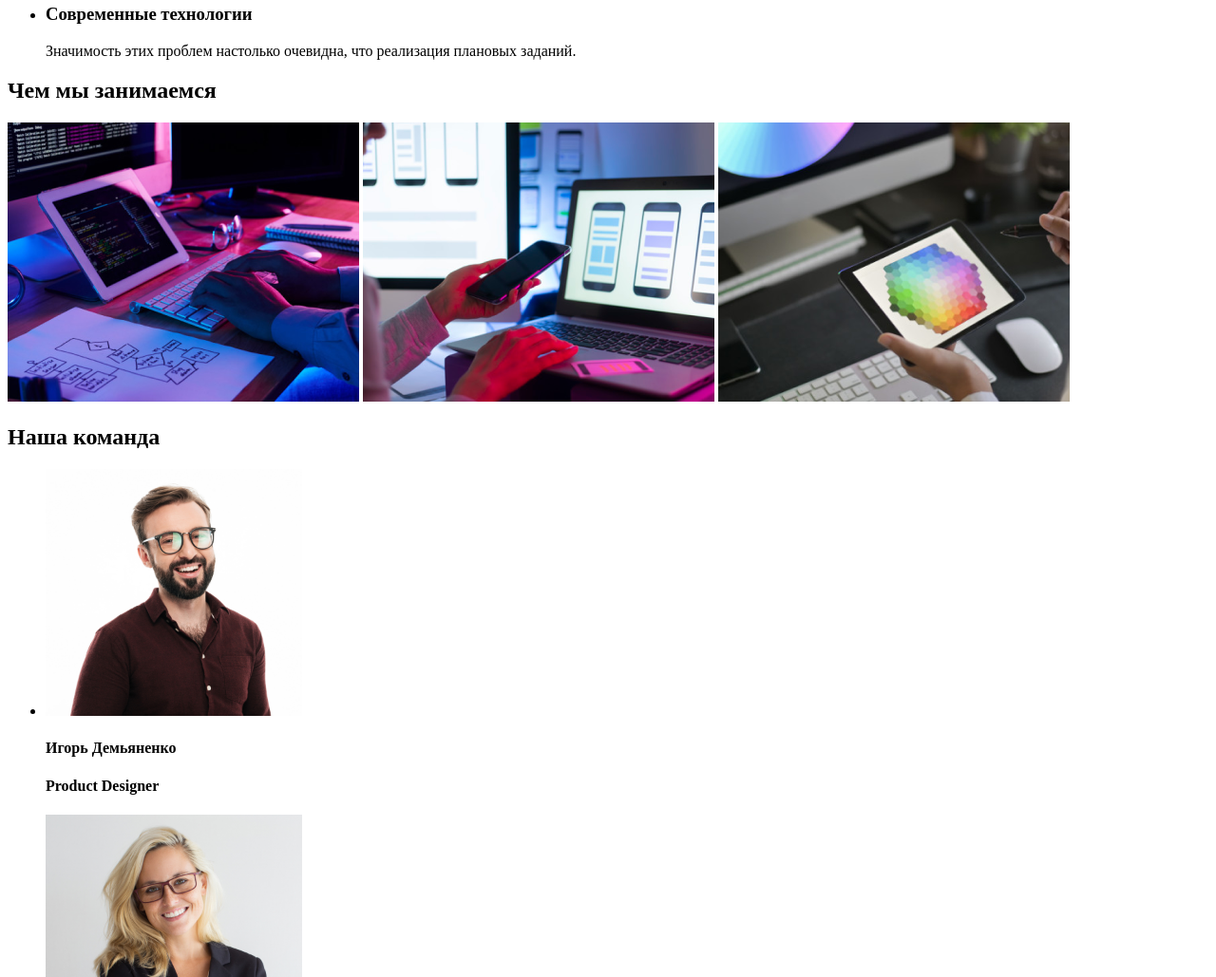
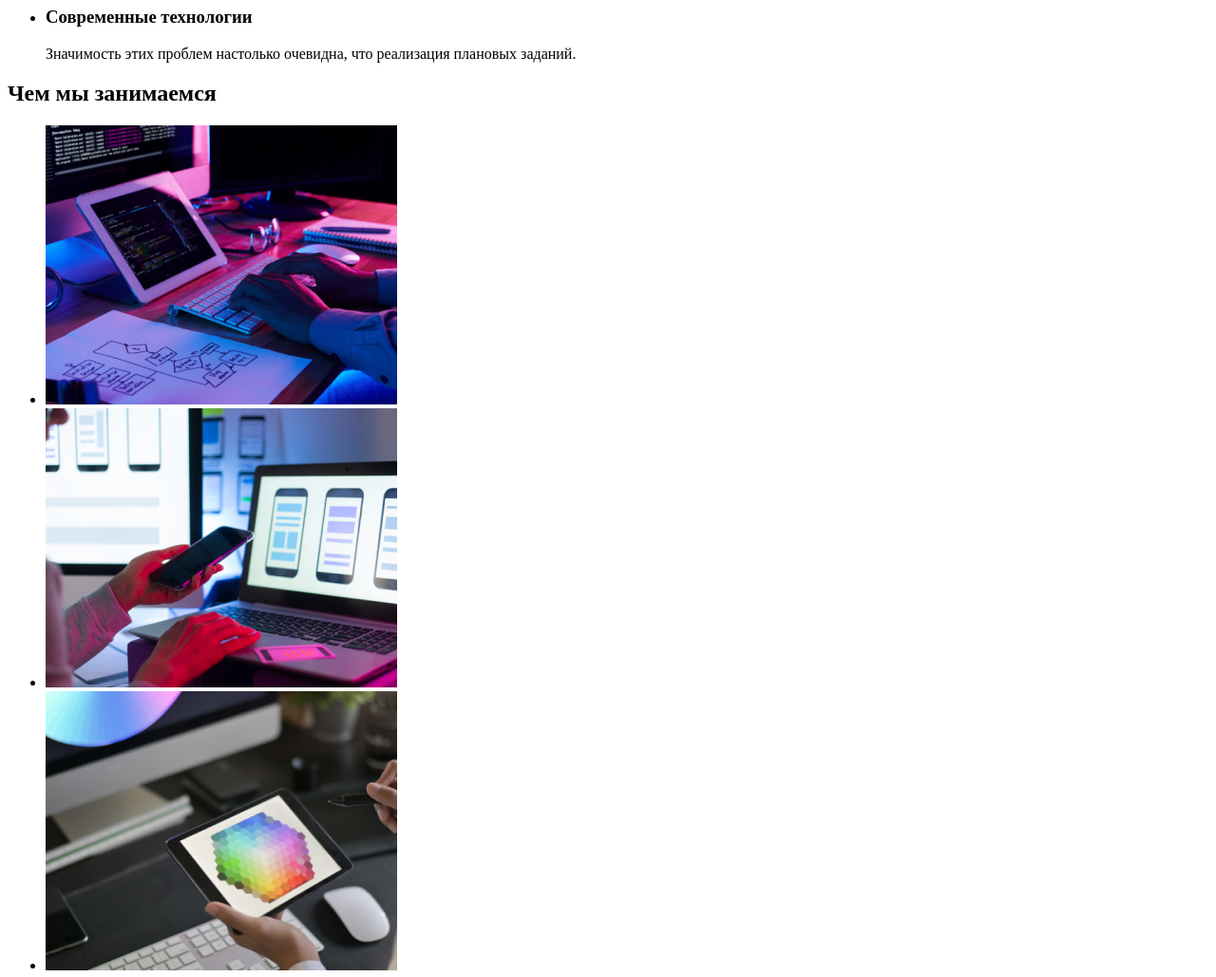
Before and after one commit to Remix007/goit-markup-hw-01, a plain HTML site: page index.html in a window 1280 px wide. Shown: the part 480-1509 px from the top of the page at 95% size. Drawn offline with Linux system fonts and the light colour scheme.

Commit message:
chaing nav. png to jpg

```diff
--- a/index.html
+++ b/index.html
@@ -18,11 +18,13 @@
                 <li><a href="">Портфолио</a></li>
                 <li><a href="">Контакты</a></li>
             </ul>
+        </nav>
+
         <ul>
             <li><a href="mailto:info@devstudio.com">info@devstudio.com</a></li>
             <li><a href="tel:+380961111111">+38 096 111 11 11</a></li>
         </ul>
-        </nav>
+
     </header>
 
     <main>
@@ -30,7 +32,7 @@
         <div>
             <section>
                 <h1>Эффективные решения для вашего бизнеса</h1>
-            <a href="">Заказать услугу</a>
+                <button>Заказать услугу</button>
             </section>
 
 
@@ -58,12 +60,17 @@
             </ul>
             <h2>Чем мы занимаемся</h2>
             <div>
-            <img src="images/box1.png" alt="photo" width="370" />
-
-            <img src="images/box2.png" alt="photo" width="370" />
-
-            <img src="images/box3.png" alt="photo" width="370" />
-
+                <ul>
+                    <li>
+                        <img src="images/01.jpg" alt="розрахунок" width="370" />
+                    </li>
+                    <li>
+                        <img src="images/02.jpg" alt="синхронызація" width="370" />
+                    </li>
+                    <li>
+                        <img src="images/03.jpg" alt="палітра" width="370" />
+                    </li>
+                </ul>
             </div>
 
 
@@ -98,7 +105,7 @@
 
     <footer>
         <!--Контакти-->
-        <a href="">WebStudio</a>
+        <a href="WebStudio">WebStudio</a>
         <ul>
             <li>
                 <address>г. Киев, пр-т Леси Украинки, 26</address>
```
Also changed, not shown: images/01.jpg (added), images/02.jpg (added), images/03.jpg (added), images/box1.png (deleted), images/box2.png (deleted), images/box3.png (deleted). Lines whose indentation alone changed are shown as unchanged.
